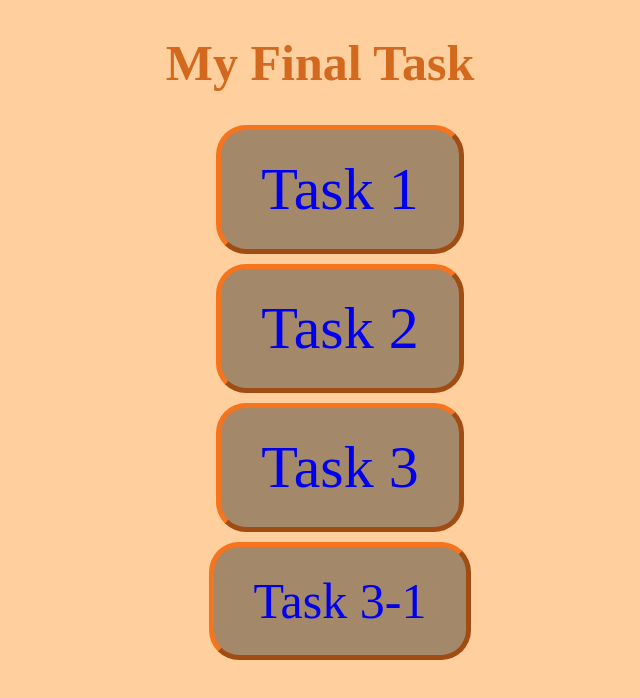
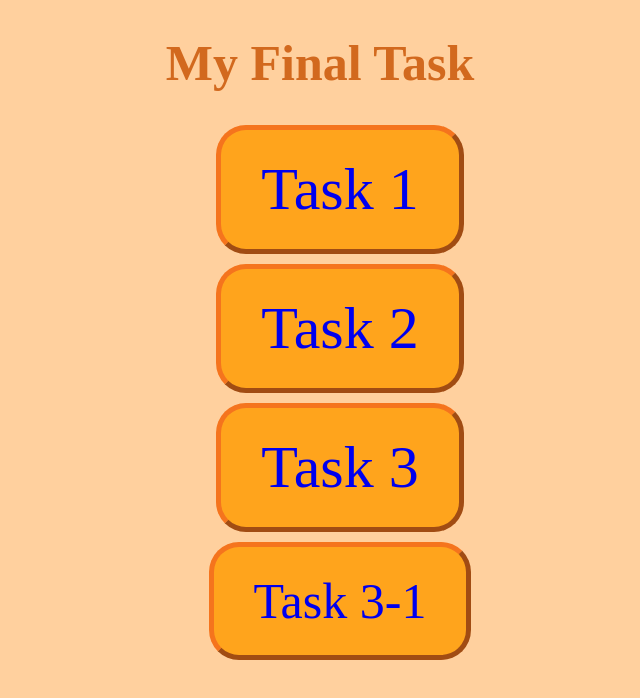
Before and after one commit to NeorRonnel/Final.github.io, a plain HTML site: page index.html in a window 1280 px wide. Shown: the whole page, without its empty margins (320-960 px from the left). Drawn offline with Linux system fonts and the light colour scheme.

Commit message:
Update index.css

```diff
--- a/index.css
+++ b/index.css
@@ -5,7 +5,7 @@ body{
 .btn1{
     font-size: 60px;
     padding: 25px 40px;
-    background: rgb(163, 136, 106);
+    background: rgb(255, 164, 28);
     border-color: rgb(245, 116, 29);
     border-width: 5px;
     border-radius: 30px;
@@ -14,7 +14,7 @@ body{
 .btn2{
     font-size: 60px;
     padding: 25px 40px;
-    background: rgb(163, 136, 106);
+    background: rgb(255, 164, 28);
     border-color: rgb(245, 116, 29);
     border-width: 5px;
     margin-top: 10px;
@@ -24,7 +24,7 @@ body{
 .btn3{
     font-size: 60px;
     padding: 25px 40px;
-    background: rgb(163, 136, 106);
+    background: rgb(255, 164, 28);
     border-color: rgb(245, 116, 29);
     border-width: 5px;
     margin-top: 10px;
@@ -34,7 +34,7 @@ body{
 .btn4{
     font-size: 50px;
     padding: 25px 40px;
-    background: rgb(163, 136, 106);
+    background: rgb(255, 164, 28);
     border-color: rgb(245, 116, 29);
     border-width: 5px;
     margin-top: 10px;
```
